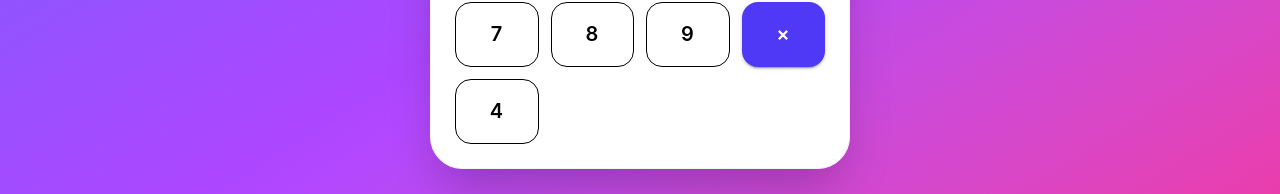
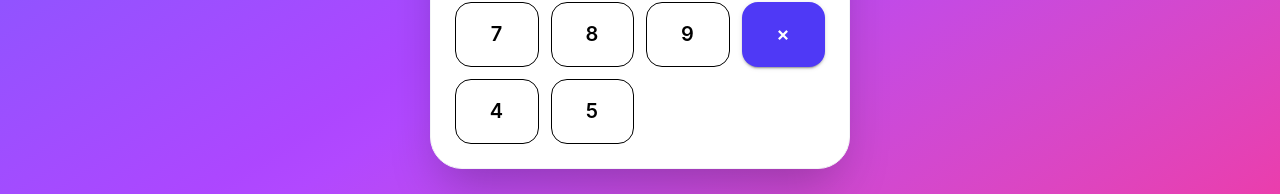
Before and after one commit to deep-coder1/Calculator-App, a React (Vite) app: page / in a window 1280 px wide. Shown: the part 478-672 px from the top of the page. Built offline with nearby package versions, Linux system fonts and the light colour scheme.

Commit message:
In row 3 add 5 button comp

```diff
--- a/src/components/Calculator.jsx
+++ b/src/components/Calculator.jsx
@@ -249,6 +249,12 @@ const Calculator = () => {
             4
           </CalculatorButton>
 
+          <CalculatorButton
+            onClick={() => handleNumber("5")}
+          >
+            5
+          </CalculatorButton>
+
 
         </div>
 
```
